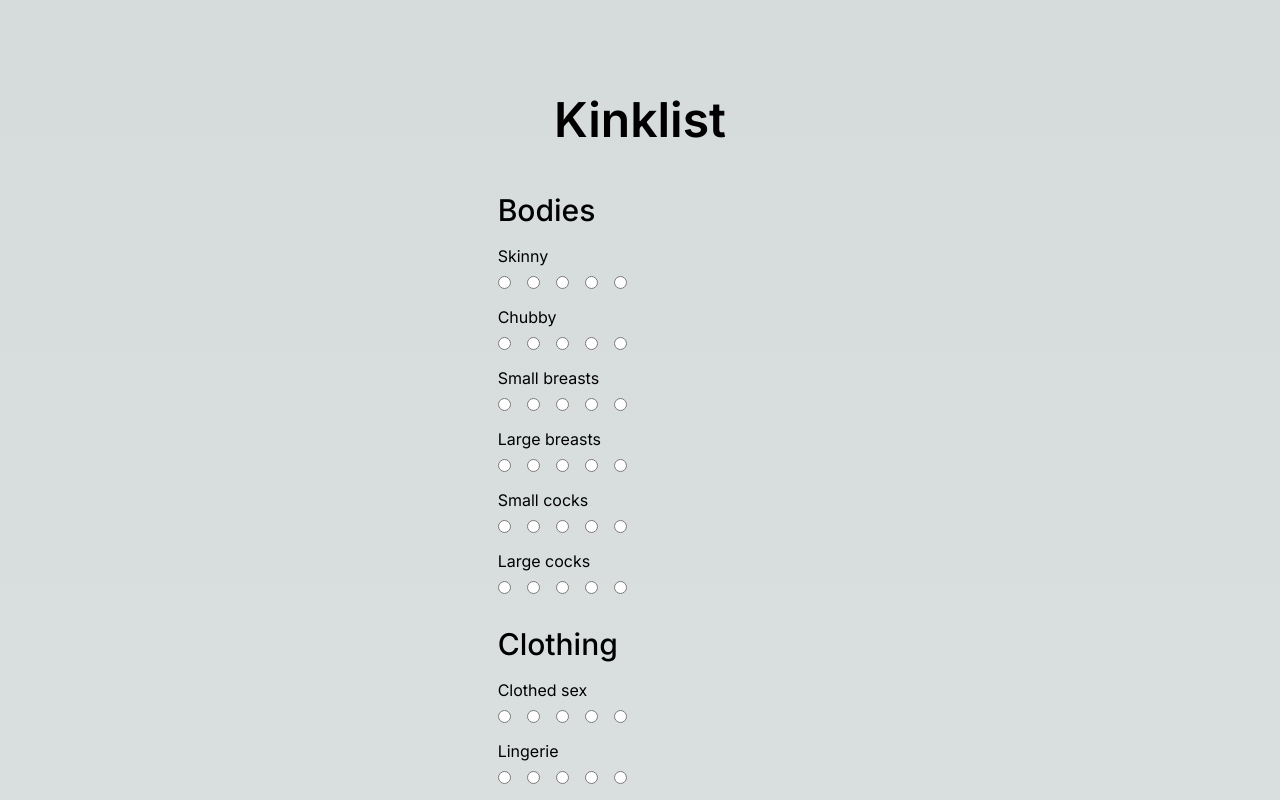
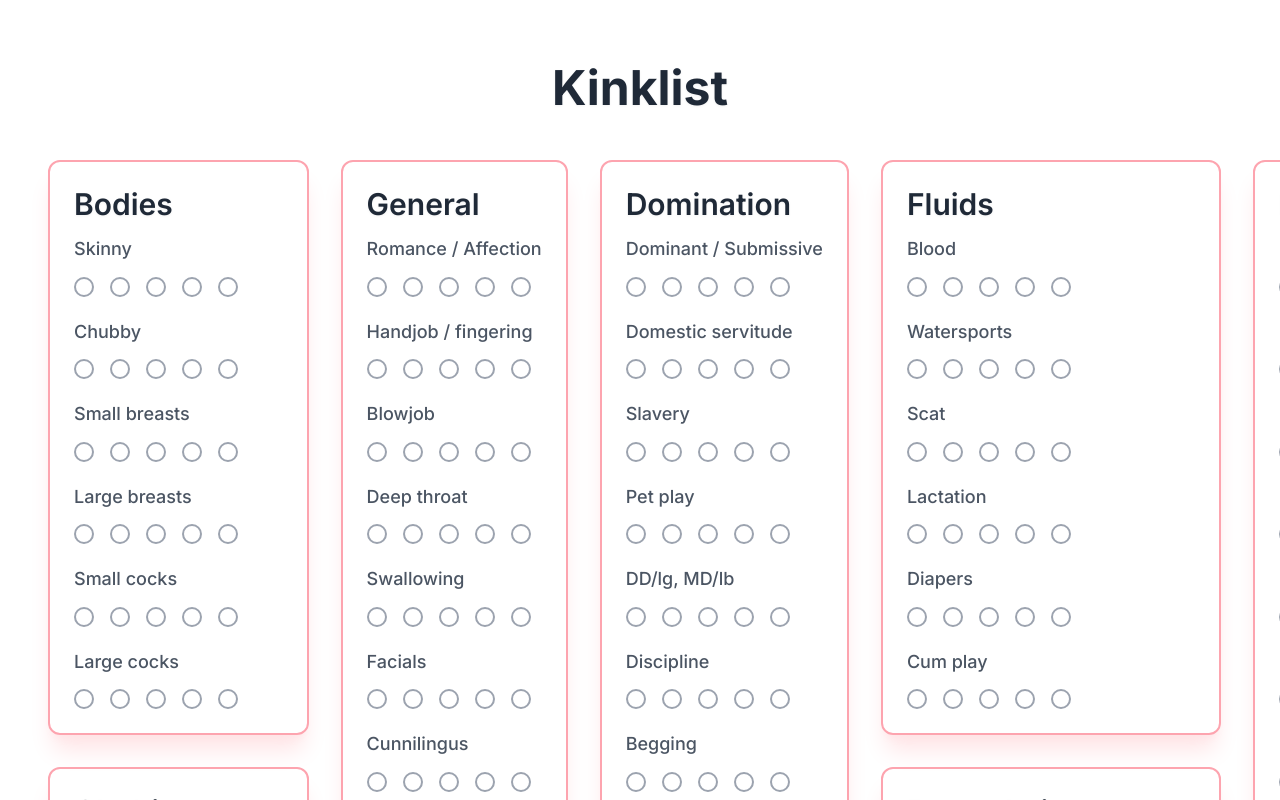
Before and after one commit to RoseCollared/kinkli, a Next.js app: page / in a window 1280 px wide. Shown: the top 800 px of the page. Built offline with nearby package versions, Linux system fonts and the light colour scheme.

Commit message:
do some styling

```diff
--- a/package.json
+++ b/package.json
@@ -17,6 +17,8 @@
     "eslint-config-next": "13.4.7",
     "next": "13.4.7",
     "postcss": "8.4.24",
+    "prettier": "2.8.8",
+    "prettier-plugin-tailwindcss": "0.3.0",
     "react": "18.2.0",
     "react-dom": "18.2.0",
     "tailwindcss": "3.3.2",
--- a/src/app/globals.css
+++ b/src/app/globals.css
@@ -2,26 +2,8 @@
 @tailwind components;
 @tailwind utilities;
 
-:root {
-  --foreground-rgb: 0, 0, 0;
-  --background-start-rgb: 214, 219, 220;
-  --background-end-rgb: 255, 255, 255;
-}
-
-@media (prefers-color-scheme: dark) {
-  :root {
-    --foreground-rgb: 255, 255, 255;
-    --background-start-rgb: 0, 0, 0;
-    --background-end-rgb: 0, 0, 0;
+@layer components {
+  body {
+    @apply bg-white text-gray-800;
   }
 }
-
-body {
-  color: rgb(var(--foreground-rgb));
-  background: linear-gradient(
-      to bottom,
-      transparent,
-      rgb(var(--background-end-rgb))
-    )
-    rgb(var(--background-start-rgb));
-}
--- a/src/app/page.tsx
+++ b/src/app/page.tsx
@@ -1,10 +1,13 @@
+import { InputHTMLAttributes } from "react";
 import kinks from "../public/kinks.json";
 
 export default function Home() {
   return (
-    <main className="flex min-h-screen flex-col items-center gap-12 p-24">
-      <h1 className="text-5xl font-semibold">Kinklist</h1>
-      <form className="flex flex-col flex-wrap gap-8">
+    <main className="flex min-h-screen flex-col items-center gap-12 py-12 sm:py-16">
+      <h1 className="text-4xl font-bold drop-shadow-sm sm:text-5xl">
+        Kinklist
+      </h1>
+      <form className="flex w-full flex-col flex-wrap gap-8 overflow-auto px-8 sm:max-h-[3000px] sm:px-12">
         {Object.entries(kinks).map(([sectionName, questions]) => (
           <Section
             key={sectionName}
@@ -19,11 +22,15 @@ export default function Home() {
 
 function Section({ sectionName, questions }) {
   return (
-    <section className="flex flex-col gap-4">
-      <h2 className="text-3xl font-medium">{sectionName}</h2>
-      {Object.keys(questions).map((questionName) => (
-        <Question key={questionName} questionName={questionName} />
-      ))}
+    <section className="flex flex-col gap-4 rounded-xl border-2 border-rose-300 p-6 shadow-xl shadow-rose-100">
+      <h2 className="text-2xl font-semibold drop-shadow-sm sm:text-2xl lg:text-3xl">
+        {sectionName}
+      </h2>
+      <div className="flex flex-col gap-6">
+        {Object.keys(questions).map((questionName) => (
+          <Question key={questionName} questionName={questionName} />
+        ))}
+      </div>
     </section>
   );
 }
@@ -31,14 +38,26 @@ function Section({ sectionName, questions }) {
 function Question({ questionName }) {
   return (
     <fieldset>
-      <legend className="mb-2">{questionName}</legend>
-      <div className="flex space-x-4">
-        <input type="radio" name={questionName} />
-        <input type="radio" name={questionName} />
-        <input type="radio" name={questionName} />
-        <input type="radio" name={questionName} />
-        <input type="radio" name={questionName} />
+      <legend className="mb-4 text-lg font-medium leading-tight text-gray-600">
+        {questionName}
+      </legend>
+      <div className="flex gap-4">
+        <Radio name={questionName} />
+        <Radio name={questionName} />
+        <Radio name={questionName} />
+        <Radio name={questionName} />
+        <Radio name={questionName} />
       </div>
     </fieldset>
   );
 }
+
+function Radio(props: InputHTMLAttributes<HTMLInputElement>) {
+  return (
+    <input
+      type="radio"
+      className="relative h-5 w-5 appearance-none rounded-full border-2 border-gray-400 before:absolute before:inset-0.5 before:rounded-full before:bg-rose-400 before:opacity-0 before:transition-opacity checked:before:opacity-100 hover:before:opacity-70 checked:hover:before:opacity-100"
+      {...props}
+    />
+  );
+}
```
Also changed, not shown: 1 other file (tests, documents, lock files or other folders).
